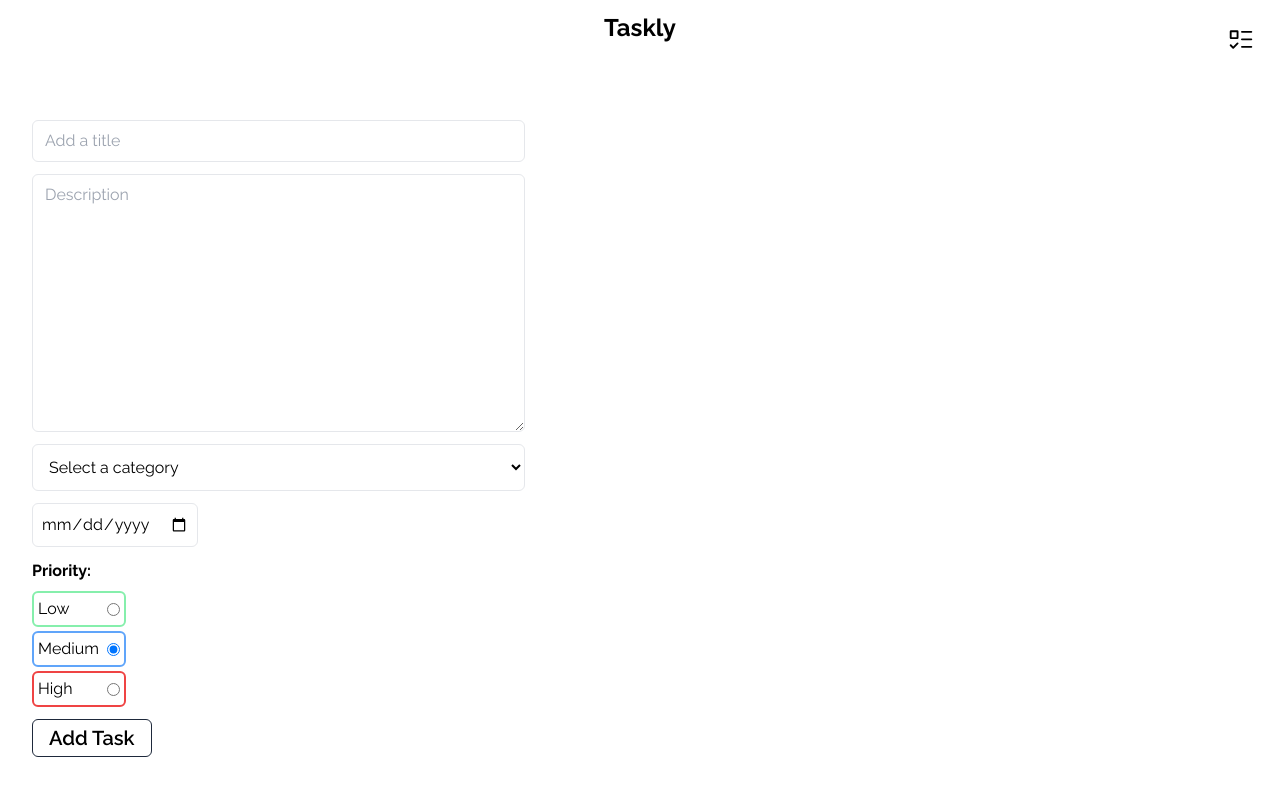
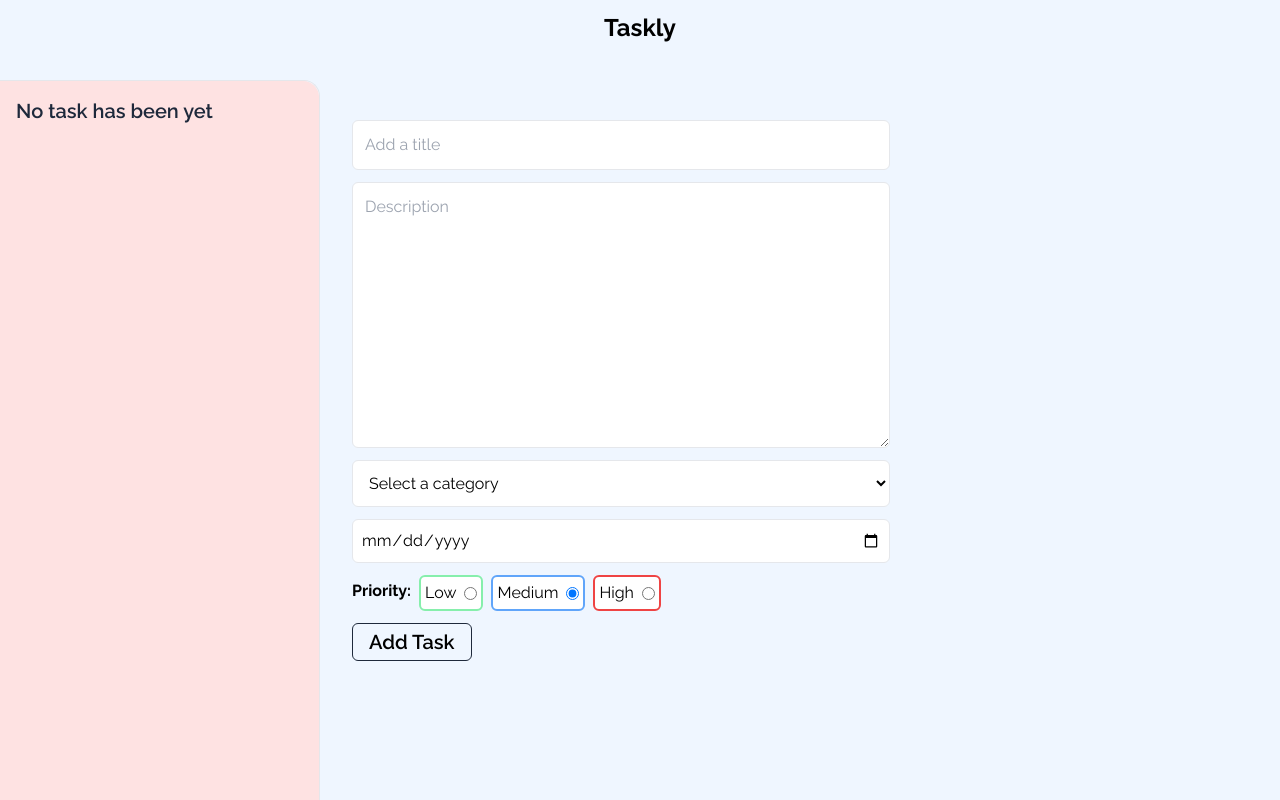
Before and after one commit to marufsiyam91/Taskly, a React (Vite) app: page / in a window 1280 px wide. Built offline with nearby package versions, Linux system fonts and the light colour scheme.

Commit message:
changes in styling of the taskLy app

```diff
--- a/src/App.jsx
+++ b/src/App.jsx
@@ -12,21 +12,24 @@ function App() {
 
 
   return (
-    <>
+    <main className="w-full min-h-[100vh] bg-blue-50">
+
+      {/* add react toast message on item added in mobile view */}
+
       <div className="h-[80px] flex flex-col items-center pt-3 relative">
         <button onClick={() => (setShowSidebar(true))} className="block smd:hidden top-6 right-6 absolute text-3xl"><GoTasklist /></button>
         <h1 className="font-primary text-2xl font-bold">Taskly</h1>
         </div>
 
-    <div className="flex">
-      <div className={showSidebar ? '2xl:w-1/5 xl:w-1/4 md:w-1/3 sm:w-1/2 esm:w-[80%] w-full smd:rounded-tr-2xl border-t smd:border-l-0 border-l rounded-tl-2xl smd:rounded-tl-none smd:border-r smd:relative fixed top-0 right-0 z-10' : '2xl:w-1/5 xl:w-1/4 md:w-1/3 sm:w-1/2 esm:w-[80%] smd:rounded-tr-2xl border-t smd:border-l-0 border-l rounded-tl-2xl smd:rounded-tl-none smd:border-r smd:relative fixed top-0 right-[-1000%] smd:right-0 z-10'}>
+    <div className="flex w-full">
+      <div className={showSidebar ? '2xl:w-1/5 xl:w-1/4 md:w-1/3 smd:w-2/5  esm:w-[80%] w-full smd:rounded-tr-2xl border-t smd:border-l-0 border-l esm:rounded-tl-2xl smd:rounded-tl-none smd:border-r smd:relative fixed top-0 right-0 z-10' : '2xl:w-1/5 xl:w-1/4 md:w-1/3 smd:w-2/5  esm:w-[80%] smd:rounded-tr-2xl border-t smd:border-l-0 border-l esm:rounded-tl-2xl smd:rounded-tl-none smd:border-r smd:relative fixed top-0 right-[-1000%] smd:right-0 z-10'}>
         <Sidebar closeSidebar={setShowSidebar}/>
       </div>
-      <div className="w-full esm:w-[90%] sm:w-[80%] smd:w-1/2 md:w-2/3 xl:w-3/4 2xl:w-4/5 py-10 px-4 md:px-8">
+      <div className="w-full esm:w-[90%] smd:w-3/5  md:w-2/3 xl:w-3/4 2xl:w-4/5 py-10 px-4 md:px-8">
         <Form/>
       </div>
     </div>
-    </>
+    </main>
   )
 }
 
--- a/src/Components/Form.jsx
+++ b/src/Components/Form.jsx
@@ -51,9 +51,9 @@ const Form = () => {
 
 
   return (
-        <form className="flex flex-col gap-3 items-start md:w-[90%] lg:w-[80%] xl:w-[55%] 2xl:w-[50%] ">
-            <input className="bg-white border py-2 px-3 rounded-md w-full font-primary" type="text" name="title" value={taskInfo.title} onChange={handleChange} placeholder="Add a title" required/>
-            <textarea className="bg-white border rounded-md w-full text-black py-2 px-3 font-primary" rows={10} name="description" value={taskInfo.description} onChange={handleChange} placeholder="Description" required></textarea>
+        <form className="flex flex-col gap-3 items-start md:w-[90%] lg:w-[80%] xl:w-[60%] 2xl:w-[51%] ">
+            <input className="bg-white border p-3 rounded-md w-full font-primary" type="text" name="title" value={taskInfo.title} onChange={handleChange} placeholder="Add a title" required/>
+            <textarea className="bg-white border rounded-md w-full text-black p-3 font-primary" rows={10} name="description" value={taskInfo.description} onChange={handleChange} placeholder="Description" required></textarea>
             <select className="bg-white border p-3 rounded-md w-full font-primary" name="category" value={taskInfo.category} onChange={handleChange} required>
                     <option value="">Select a category</option>
                     <option value="Work">Work</option>
@@ -64,9 +64,8 @@ const Form = () => {
                     <option value="Finance">Finance</option>
                     <option value="Hobbies">Hobbies</option>
             </select>
-            <input className="font-primary border p-2 rounded-md" type="date" name="dueDate" value={taskInfo.dueDate} onChange={handleChange}/>
-
-            <div className="flex flex-col gap-1">
+            <input className="font-primary border p-2 rounded-md w-full" type="date" name="dueDate" value={taskInfo.dueDate} onChange={handleChange}/>
+            <div className="flex items-center flex-wrap gap-2">
                     <label className="font-primary mb-1 font-bold">Priority:</label>
                     <label className="flex items-center gap-2 font-primary  p-1 rounded-md border-2 justify-between bg-white border-green-300">
                         Low
--- a/src/Components/Sidebar.jsx
+++ b/src/Components/Sidebar.jsx
@@ -57,7 +57,7 @@ const Sidebar = ({ closeSidebar }) => {
     };
 
     return (
-        <aside className="relative h-[100vh] smd:h-[calc(100vh-81px)]">
+        <aside className="relative w-full h-[100vh] smd:h-[calc(100vh-81px)]">
             <button onClick={() => closeSidebar(false)} className="absolute text-3xl top-1 right-1 block smd:hidden"><IoIosCloseCircle /></button>
             <div className="w-full h-full">
                 {tasks.length === 0 ? (
@@ -89,9 +89,10 @@ const Sidebar = ({ closeSidebar }) => {
                         </select>
                         <div className="w-full h-full overflow-scroll hideScroll flex flex-col gap-3">
                             {filteredTasks.map(task => (
-                                <div className={task.completed ? `relative w-full bg-green-50 rounded-md p-3 pr-6 shadow-sm hover:shadow-md transition duration-300 border-[3px] border-t-transparent border-r-transparent border-l-transparent ${task.priority === 'Low' && 'border-green-300 hover:border-t-green-300 hover:border-r-green-300 hover:border-l-green-300' || task.priority === 'Medium' && 'border-blue-400 hover:border-t-blue-400 hover:border-r-blue-400 hover:border-l-blue-400' || task.priority === 'High' && 'border-red-500 hover:border-t-red-500 hover:border-r-red-500 hover:border-l-red-500' }` : `relative w-full bg-white rounded-md p-3 pr-6 shadow-sm hover:shadow-md transition duration-300 border-[3px] border-t-transparent border-r-transparent border-l-transparent ${task.priority === 'Low' && 'border-green-300 hover:border-t-green-300 hover:border-r-green-300 hover:border-l-green-300' || task.priority === 'Medium' && 'border-blue-400 hover:border-t-blue-400 hover:border-r-blue-400 hover:border-l-blue-400' || task.priority === 'High' && 'border-red-500 hover:border-t-red-500 hover:border-r-red-500 hover:border-l-red-500' } `} key={task.id}>
+                                // <div className={task.completed ? `relative w-full bg-green-50 rounded-md p-3 pr-6 shadow-sm hover:shadow-md transition duration-300 border-[3px] border-t-transparent border-r-transparent border-l-transparent ${task.priority === 'Low' && 'border-green-300 hover:border-t-green-300 hover:border-r-green-300 hover:border-l-green-300' || task.priority === 'Medium' && 'border-blue-400 hover:border-t-blue-400 hover:border-r-blue-400 hover:border-l-blue-400' || task.priority === 'High' && 'border-red-500 hover:border-t-red-500 hover:border-r-red-500 hover:border-l-red-500' }` : `relative w-full bg-white rounded-md p-3 pr-6 shadow-sm hover:shadow-md transition duration-300 border-[3px] border-t-transparent border-r-transparent border-l-transparent ${task.priority === 'Low' && 'border-green-300 hover:border-t-green-300 hover:border-r-green-300 hover:border-l-green-300' || task.priority === 'Medium' && 'border-blue-400 hover:border-t-blue-400 hover:border-r-blue-400 hover:border-l-blue-400' || task.priority === 'High' && 'border-red-500 hover:border-t-red-500 hover:border-r-red-500 hover:border-l-red-500' } `} key={task.id}>
+                                <div className={task.completed ? `relative w-full bg-green-50 rounded-md p-3 pr-6 shadow-sm hover:shadow-md transition duration-300 border-b-4 border-b-white ${task.priority === 'Low' && 'hover:border-b-green-300' || task.priority === 'Medium' && 'hover:border-b-blue-400' || task.priority === 'High' && 'hover:border-b-red-500' }` : `relative w-full bg-white rounded-md p-3 pr-6 shadow-sm hover:shadow-md transition duration-300 border-b-4 border-b-white ${task.priority === 'Low' && 'hover:border-b-green-300' || task.priority === 'Medium' && 'hover:border-b-blue-400' || task.priority === 'High' && 'hover:border-b-red-500' }`} key={task.id}>
                                     <h2 className="text-2xl font-primary font-semibold mb-2">{task.title}</h2>
-                                    <p className="text-xl font-primary font-medium">Due date: {task.dueDate}</p>
+                                    <p className="text-xl font-primary font-medium">Due date: <span className="text-red-500">{task.dueDate}</span></p>
                                     <button onClick={() => handleTaskClick(task)} className="absolute top-2 right-3 text-xl cursor-pointer"><TbListDetails /></button>
                                     <button onClick={() => handleTask(task)} className={!task.completed ? 'text-green-500 text-2xl absolute bottom-2 right-3 cursor-pointer' : 'text-red-500 text-2xl absolute bottom-2 right-3 cursor-pointer'}>
                                         {task.completed ? <IoIosRemoveCircle /> : <IoCheckmarkCircle />}
--- a/src/Components/TaskModal.jsx
+++ b/src/Components/TaskModal.jsx
@@ -46,7 +46,7 @@ const TaskModal = ({ selectedTask, closeModal }) => {
 
     return (
         <div className="fixed inset-0 flex items-center justify-center bg-black bg-opacity-50">
-            <div className={selectedTask.completed ? 'relative bg-green-100 px-3 sm:px-6 pb-3 pt-6 sm:pt-8 sm:pb-4 rounded-lg w-full sm:w-[550px] m-4' : 'relative bg-blue-200 px-3 sm:px-6 pb-3 pt-6 sm:pt-8 sm:pb-4 rounded-lg w-[550px] m-4'}>
+            <div className={selectedTask.completed ? 'relative bg-green-100 px-3 sm:px-6 pb-3 pt-6 sm:pt-8 sm:pb-6 rounded-lg w-full sm:w-[550px] m-4' : 'relative bg-blue-200 px-3 sm:px-6 pb-3 pt-6 sm:pt-8 sm:pb-6 rounded-lg w-[550px] m-4'}>
                 <div className={`absolute w-8 h-8 rounded-br-full top-0 left-0 ${selectedTask.priority === 'Low' && 'bg-green-300' || selectedTask.priority === 'Medium' && 'bg-blue-400' || selectedTask.priority === 'High' && 'bg-red-500'}`} ></div>
                 <button onClick={closeModal} className="absolute -top-12 right-[50%] translate-x-[50%] text-4xl text-white">
                     <AiOutlineCloseCircle />
@@ -59,9 +59,9 @@ const TaskModal = ({ selectedTask, closeModal }) => {
                     (
                        <>
                              <h2 className="text-3xl font-bold mb-2 font-outfit text-black">{selectedTask.title}</h2>
-                            <p className="font-primary text-black text-2xl">Category: {selectedTask.category}</p>
+                            <p className="font-primary text-black text-2xl mb-1">{selectedTask.category} (task)</p>
                             <p className="text-black text-2xl font-primary">Due date: <span className="text-red-500 text-2xl font-outfit">{selectedTask.dueDate}</span></p>
-                            <div className=" font-primary text-slate-800 text-2xl bg-white mt-2 p-2 rounded-md">
+                            <div className=" font-primary text-slate-800 text-2xl bg-white mt-3 p-2 rounded-md">
                                 <u>Description:</u>
                                 <p className="text-xl font-semobold font-outfit">{selectedTask.description}</p>
                             </div>
@@ -112,9 +112,12 @@ const TaskModal = ({ selectedTask, closeModal }) => {
                     {selectedTask.completed ? <IoIosRemoveCircle /> : <IoCheckmarkCircle />}
                 </button>
 
+               {
+                !selectedTask.completed &&
                 <button onClick={handleClickSubmit} className='absolute top-2 right-12 text-xl'>
                     {isEditing ?  <MdSaveAs /> : <FiEdit />}
                 </button>
+                }
             </div>
         </div>
     );
--- a/src/Contexts/TaskContext.jsx
+++ b/src/Contexts/TaskContext.jsx
@@ -25,6 +25,13 @@ const reducer = (state, action) => {
                 ...state,
                 tasks: state.tasks.filter(task => task.id !== action.payload)
             };
+        case 'updateTask':
+            return {
+                ...state,
+                tasks: state.tasks.map(task =>
+                    task.id === action.payload.id ? {task:action.payload} : task
+                )
+            }
         case 'loadTasks':
             return {
                 ...state,
--- a/tailwind.config.js
+++ b/tailwind.config.js
@@ -9,7 +9,16 @@ export default {
     fontFamily: {
       primary: ["Raleway", "sans-serif"],
       outfit: ["Outfit", "sans-serif"]
-    }
+    },
+    screens: {
+      'esm': '450px',
+      'sm': '640px',
+      'smd': '768px',
+      'md': '920px',
+      'lg': '1024px',
+      'xl': '1280px',
+      '2xl': '1536px'
+    },
   },
   plugins: [],
 }
```
